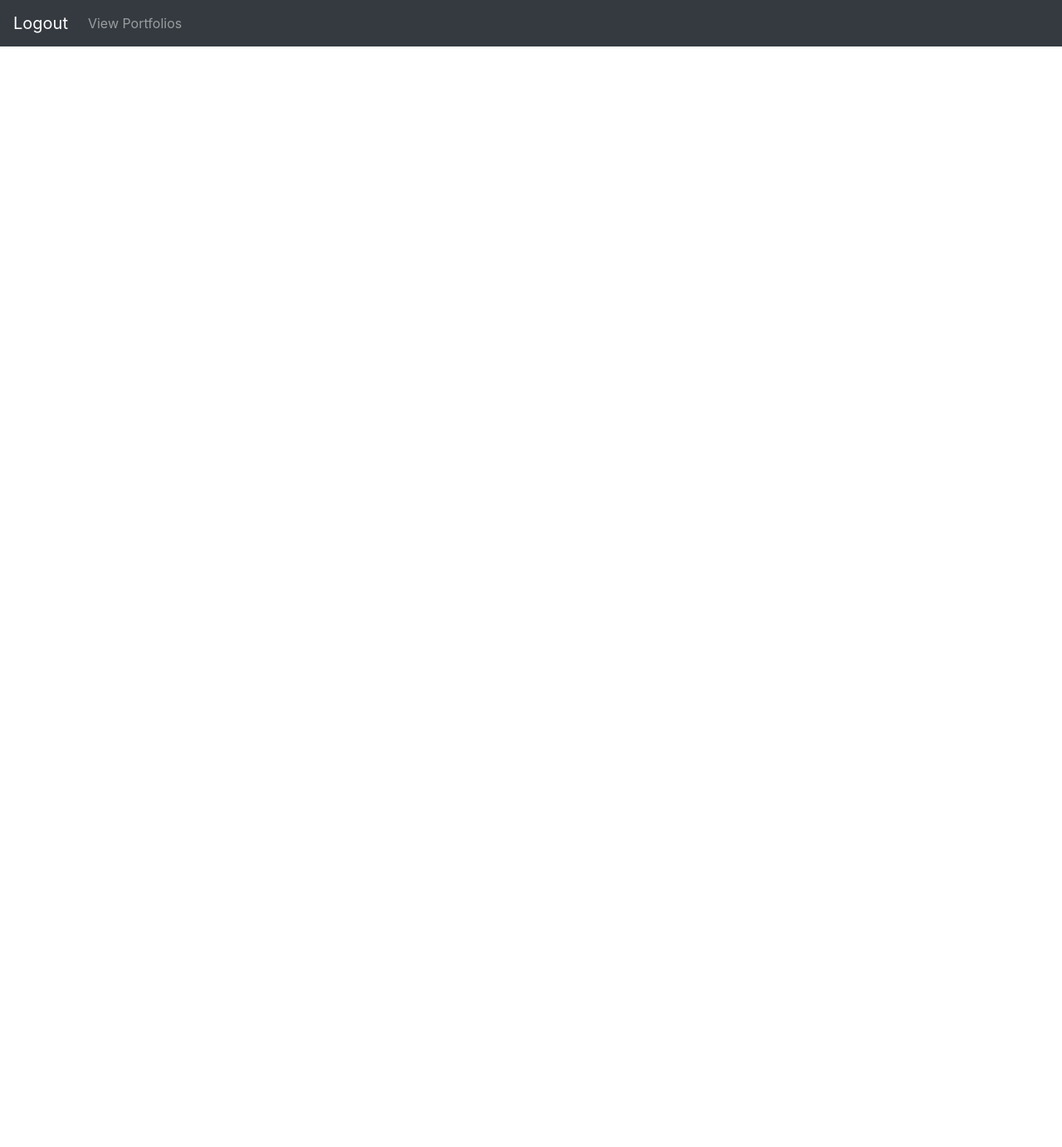
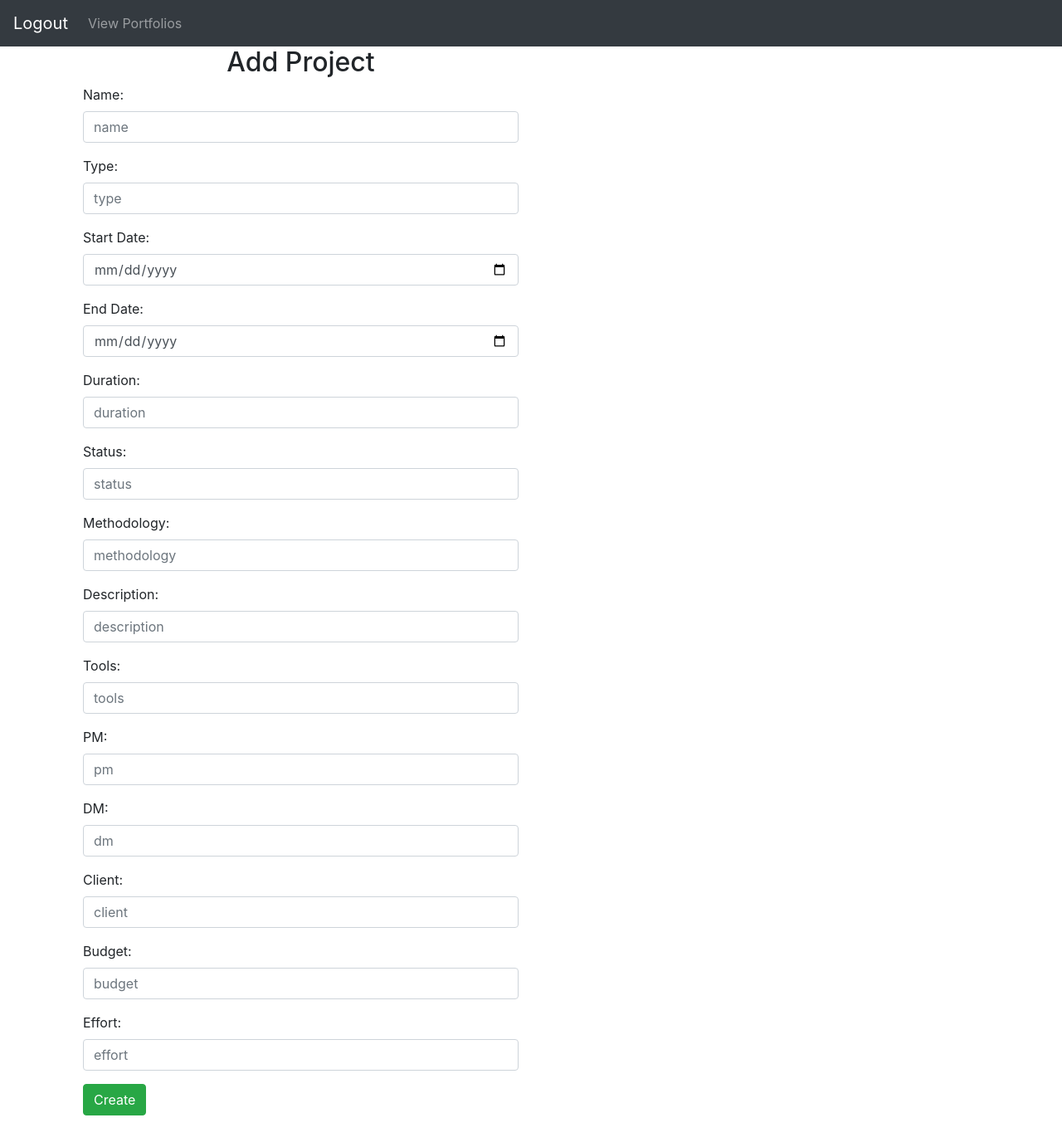
Before and after one commit to HondaHuang/Management_Portfolio_Client, an Angular app: page /createproject in a window 1280 px wide. Before the commit this address led to /. Shown: the top 1382 px of the page at 83% size. Before the commit the page ends 800 px from the top, so only its background shows below. Built offline with nearby package versions, Linux system fonts and the light colour scheme.

Commit message:
Adds add functionality

```diff
--- /dev/null
+++ b/src/app/components/create-project/create-project.component.html
@@ -0,0 +1,80 @@
+<div class="col-md-6 user-container">
+  <h2 class="text-center">Add Project</h2>
+  <form [formGroup]="addProjectForm" (ngSubmit)="onSubmit()">
+    <div class="form-group">
+      <label for="name">Name:</label>
+      <input type="text" formControlName="name" placeholder="name" name="name" class="form-control" id="name">
+    </div>
+
+    <div class="form-group">
+      <label for="type">Type:</label>
+      <input type="text" formControlName="type" placeholder="type" name="type" class="form-control" id="type">
+    </div>
+
+    <div class="form-group">
+      <label for="start">Start Date:</label>
+      <input type="date" formControlName="start" placeholder="start date" name="start" class="form-control" id="start">
+    </div>
+
+    <div class="form-group">
+      <label for="end">End Date:</label>
+      <input type="date" formControlName="end" placeholder="end date" name="end" class="form-control" id="end">
+    </div>
+
+    <div class="form-group">
+      <label for="duration">Duration:</label>
+      <input type="number" formControlName="duration" placeholder="duration" name="duration" class="form-control"
+        id="duration">
+    </div>
+
+    <div class="form-group">
+      <label for="status">Status:</label>
+      <input type="text" formControlName="status" placeholder="status" name="status" class="form-control" id="status">
+    </div>
+
+    <div class="form-group">
+      <label for="methodology">Methodology:</label>
+      <input type="text" formControlName="methodology" placeholder="methodology" name="methodology" class="form-control"
+        id="methodology">
+    </div>
+
+    <div class="form-group">
+      <label for="description">Description:</label>
+      <input type="textbox" formControlName="description" placeholder="description" name="description"
+        class="form-control" id="description">
+    </div>
+
+    <div class="form-group">
+      <label for="tools">Tools:</label>
+      <input type="text" formControlName="tools" placeholder="tools" name="tools" class="form-control" id="tools">
+    </div>
+
+    <div class="form-group">
+      <label for="pm">PM:</label>
+      <input type="text" formControlName="pm" placeholder="pm" name="pm" class="form-control" id="pm">
+    </div>
+
+    <div class="form-group">
+      <label for="dm">DM:</label>
+      <input type="text" formControlName="dm" placeholder="dm" name="dm" class="form-control" id="dm">
+    </div>
+
+    <div class="form-group">
+      <label for="client">Client:</label>
+      <input type="text" formControlName="client" placeholder="client" name="client" class="form-control" id="client">
+    </div>
+
+    <div class="form-group">
+      <label for="budget">Budget:</label>
+      <input type="number" formControlName="budget" placeholder="budget" name="budget" class="form-control" id="budget">
+    </div>
+
+    <div class="form-group">
+      <label for="effort">Effort:</label>
+      <input type="number" formControlName="effort" placeholder="effort" name="effort" class="form-control" id="effort">
+    </div>
+
+    <button class="btn btn-success">Create</button>
+  </form>
+  <br><br>
+</div>
--- /dev/null
+++ b/src/app/components/create-project/create-project.component.ts
@@ -0,0 +1,51 @@
+import { Component, OnInit } from '@angular/core';
+import { FormBuilder, FormGroup, Validators } from "@angular/forms";
+import { Router } from "@angular/router";
+import { PortfolioService } from "../../shared_service/portfolio.service";
+import { Portfolio } from 'src/app/classes/portfolio';
+
+@Component({
+  selector: 'app-create-project',
+  templateUrl: './create-project.component.html',
+  styleUrls: ['./create-project.component.css']
+})
+export class CreateProjectComponent implements OnInit {
+
+  constructor(private formBuilder: FormBuilder, private router: Router, private portfolioService: PortfolioService) { }
+
+  addProjectForm: FormGroup;
+
+  public portfolios:Portfolio;
+
+  ngOnInit() {
+
+    this.portfolios = this.portfolioService.getter();
+    this.addProjectForm = this.formBuilder.group({
+      id: [],
+      name: ['', Validators.required],
+      type: ['', Validators.required],
+      start: ['', Validators.required],
+      end: ['', Validators.required],
+      duration: ['', Validators.required],
+      status: ['', Validators.required],
+      methodology: ['', Validators.required],
+      description: ['', Validators.required],
+      tools: ['', Validators.required],
+      pm: ['', Validators.required],
+      dm: ['', Validators.required],
+      client: ['', Validators.required],
+      budget: ['', Validators.required],
+      effort: ['', Validators.required]
+    });
+  }
+
+
+
+  onSubmit() {
+    this.portfolioService.createProject(this.portfolios, this.addProjectForm.value)
+      .subscribe( data => {
+        this.router.navigate(['list-project']);
+      });
+  }
+
+}
--- a/src/app/components/list-more/list-more.component.html
+++ b/src/app/components/list-more/list-more.component.html
@@ -50,5 +50,5 @@
       </tbody>
   </table>
   <br>
-  <td><button class="btn btn-primary" (click)="createproject()">New Consultant</button></td>
+  <td><button class="btn btn-primary" (click)="createconsultant()">New Consultant</button></td>
 </div>
--- a/src/app/components/list-portfolio/list-portfolio.component.html
+++ b/src/app/components/list-portfolio/list-portfolio.component.html
@@ -27,5 +27,5 @@
       </tr>
     </tbody>
   </table>
-  <td><button class="btn btn-primary" (click)="createproject()">New Portfolio</button></td>
+  <td><button class="btn btn-primary" (click)="createportfolio()">New Portfolio</button></td>
 </div>
--- a/src/app/components/list-portfolio/list-portfolio.component.ts
+++ b/src/app/components/list-portfolio/list-portfolio.component.ts
@@ -2,6 +2,7 @@ import { Component, OnInit } from '@angular/core';
 import { PortfolioService } from 'src/app/shared_service/portfolio.service';
 import { Router } from '@angular/router';
 import { Portfolio } from 'src/app/classes/portfolio';
+import {FormBuilder, FormGroup, Validators} from "@angular/forms";
 
 @Component({
   selector: 'app-list-portfolio',
@@ -10,9 +11,11 @@ import { Portfolio } from 'src/app/classes/portfolio';
 })
 export class ListPortfolioComponent implements OnInit {
 
+addPortfolioForm: FormGroup;
+
   public portfolios:Portfolio[];
 
-  constructor(private _service:PortfolioService, private _router:Router) { }
+  constructor(private formBuilder: FormBuilder, private _service:PortfolioService, private _router:Router) { }
 
   ngOnInit() {
     this._service.getPortfolios().subscribe((res:any[])=> {
--- a/src/app/components/list-project/list-project.component.ts
+++ b/src/app/components/list-project/list-project.component.ts
@@ -28,4 +28,9 @@ export class ListProjectComponent implements OnInit {
     this._router.navigate(['/more'])
   }
 
+  createproject(portfolio){
+    this._service.setter(portfolio);
+    this._router.navigate(['/createproject'])
+  }
+
 }
--- a/src/app/shared_service/portfolio.service.ts
+++ b/src/app/shared_service/portfolio.service.ts
@@ -3,40 +3,45 @@ import { HttpClient, HttpHeaders } from '@angular/common/http';
 import { Portfolio } from '../classes/portfolio';
 import { Project } from '../classes/project';
 
-let headers = new HttpHeaders().set('Content-Type','application/json');
-let options ={
-  headers:headers
+let headers = new HttpHeaders().set('Content-Type', 'application/json');
+let options = {
+  headers: headers
 }
 
 @Injectable({
   providedIn: 'root'
 })
 export class PortfolioService {
-  private baseUrl:string='http://localhost:8400/api';
+  private baseUrl: string = 'http://localhost:8400/api';
   public portfolio = new Portfolio();
   public project = new Project();
 
-  constructor(private _http:HttpClient) { }
+  constructor(private _http: HttpClient) { }
 
 
   getPortfolios() {
-    return this._http.get(this.baseUrl+'/portfolios',options)
+    return this._http.get(this.baseUrl + '/portfolios', options)
+  }
+
+  createProject(portfolio: Portfolio, project: Project) {
+    portfolio.projects.push(project);
+    return this._http.put(this.baseUrl + '/portfolioproject', JSON.stringify(portfolio), options)
   }
 
 
-  setter(portfolio:Portfolio) {
-    this.portfolio=portfolio;
+  setter(portfolio: Portfolio) {
+    this.portfolio = portfolio;
   }
 
   getter() {
     return this.portfolio;
   }
 
-  setterProject(project:Project){
+  setterProject(project: Project) {
     this.project = project;
   }
 
-  getterProject(){
+  getterProject() {
     return this.project;
   }
 
```
Also changed, not shown: src/app/app.module.ts (+7 -1 lines), src/app/components/create-project/create-project.component.css (added), 1 other file (tests, documents, lock files or other folders).
